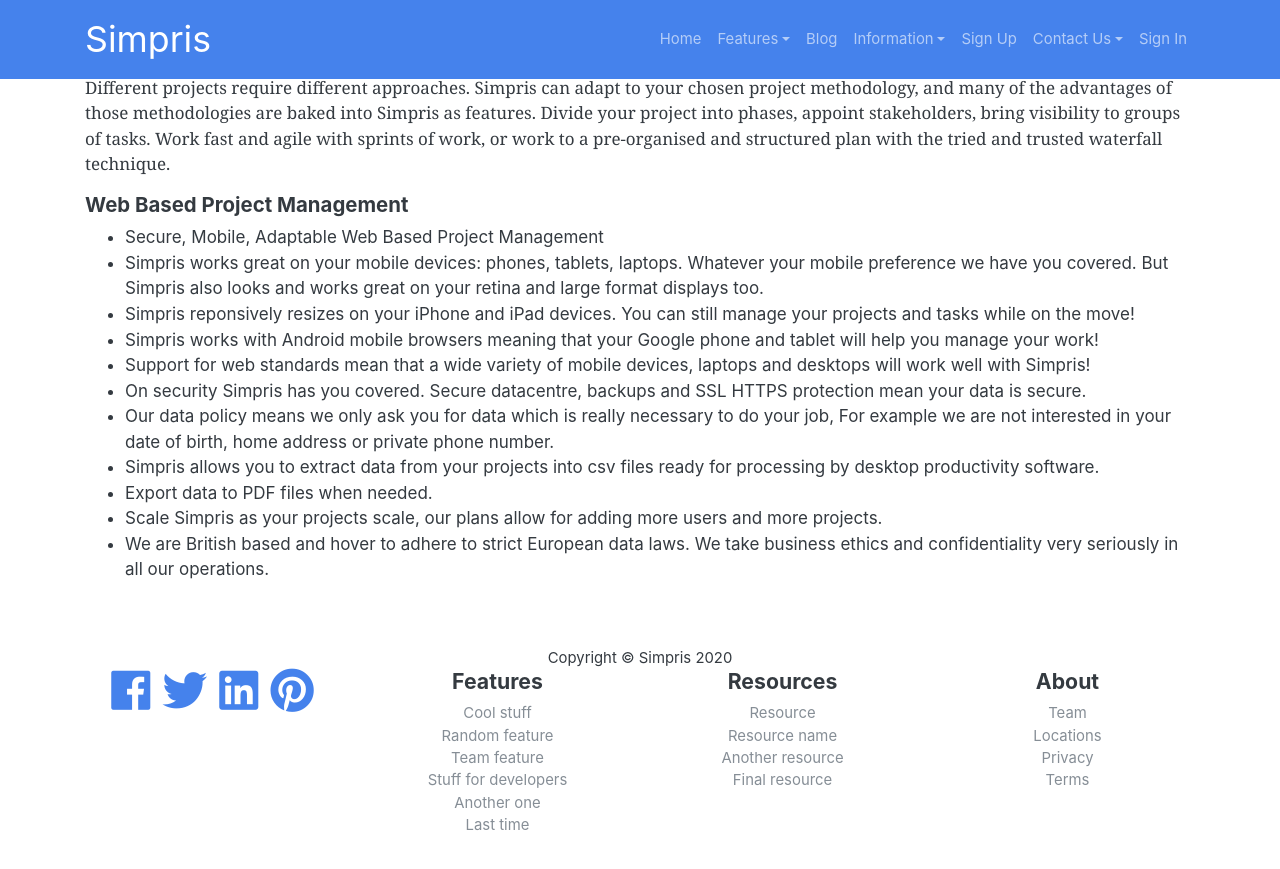
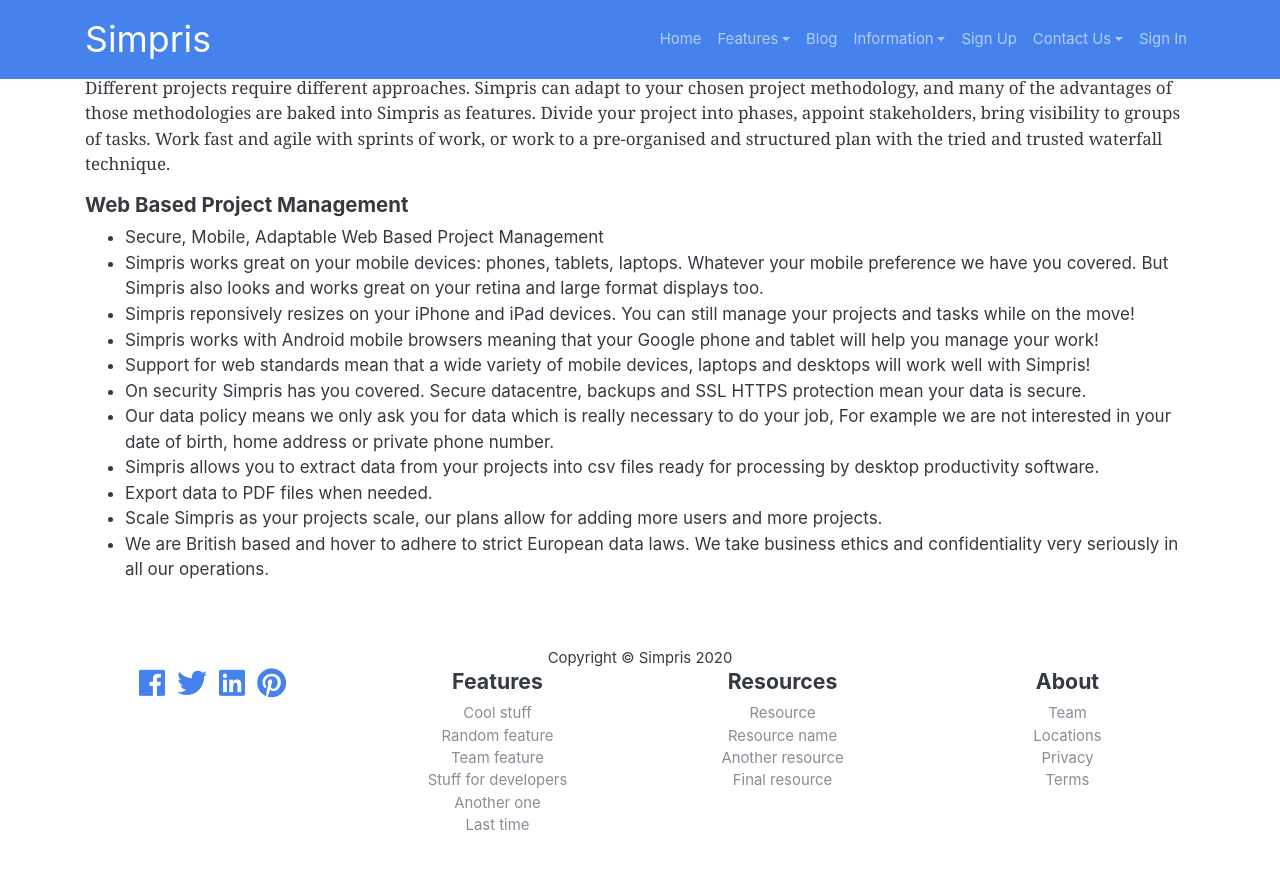
Before and after one commit to Grafrajohn/si, a Jekyll site: the page built from index.markdown, in a window 1280 px wide and 900 px high, scrolled down 1474 px. Shown: the top 869 px of the window. Built offline with Jekyll 4.4.1, drawn with Linux system fonts in a browser that asks for light colours; nearby versions of some CDN libraries.

Commit message:
Update footer.html

```diff
--- a/_includes/footer.html
+++ b/_includes/footer.html
@@ -7,10 +7,10 @@
           </div>
           <div class="row">
           <div class="col-12 col-md">
-                  <span class="p-1"><a href="https://www.facebook.com/SimprisOnline/" target="_blank" aria-label="GrahamArt Facebook Page"><i aria-hidden="true" class="fab fa-facebook fa-3x"></i></a></span>
-                  <span class="p-1"><a href="https://twitter.com/SimprisNews" target="_blank" aria-label="GrahamArt Twitter"><i aria-hidden="true" class="fab fa-twitter fa-3x"></i></a></span>
-                  <span class="p-1"><a href="https://www.linkedin.com/company/17996060/admin/" target="_blank" aria-label="GrahamArt Instagram"><i aria-hidden="true" class="fab fa-linkedin fa-3x"></i></a></span>
-                  <span class="p-1"><a href="https://www.pinterest.co.uk/simpris/" target="_blank" aria-label="GrahamArt Pinterest"><i aria-hidden="true" class="fab fa-pinterest fa-3x"></i></a></span>
+                  <span class="p-1"><a href="https://www.facebook.com/SimprisOnline/" target="_blank" aria-label="GrahamArt Facebook Page"><i aria-hidden="true" class="fab fa-facebook fa-2x"></i></a></span>
+                  <span class="p-1"><a href="https://twitter.com/SimprisNews" target="_blank" aria-label="GrahamArt Twitter"><i aria-hidden="true" class="fab fa-twitter fa-2x"></i></a></span>
+                  <span class="p-1"><a href="https://www.linkedin.com/company/17996060/admin/" target="_blank" aria-label="GrahamArt Instagram"><i aria-hidden="true" class="fab fa-linkedin fa-2x"></i></a></span>
+                  <span class="p-1"><a href="https://www.pinterest.co.uk/simpris/" target="_blank" aria-label="GrahamArt Pinterest"><i aria-hidden="true" class="fab fa-pinterest fa-2x"></i></a></span>
           </div>
           <div class="col-6 col-md">
             <h5>Features</h5>
```
